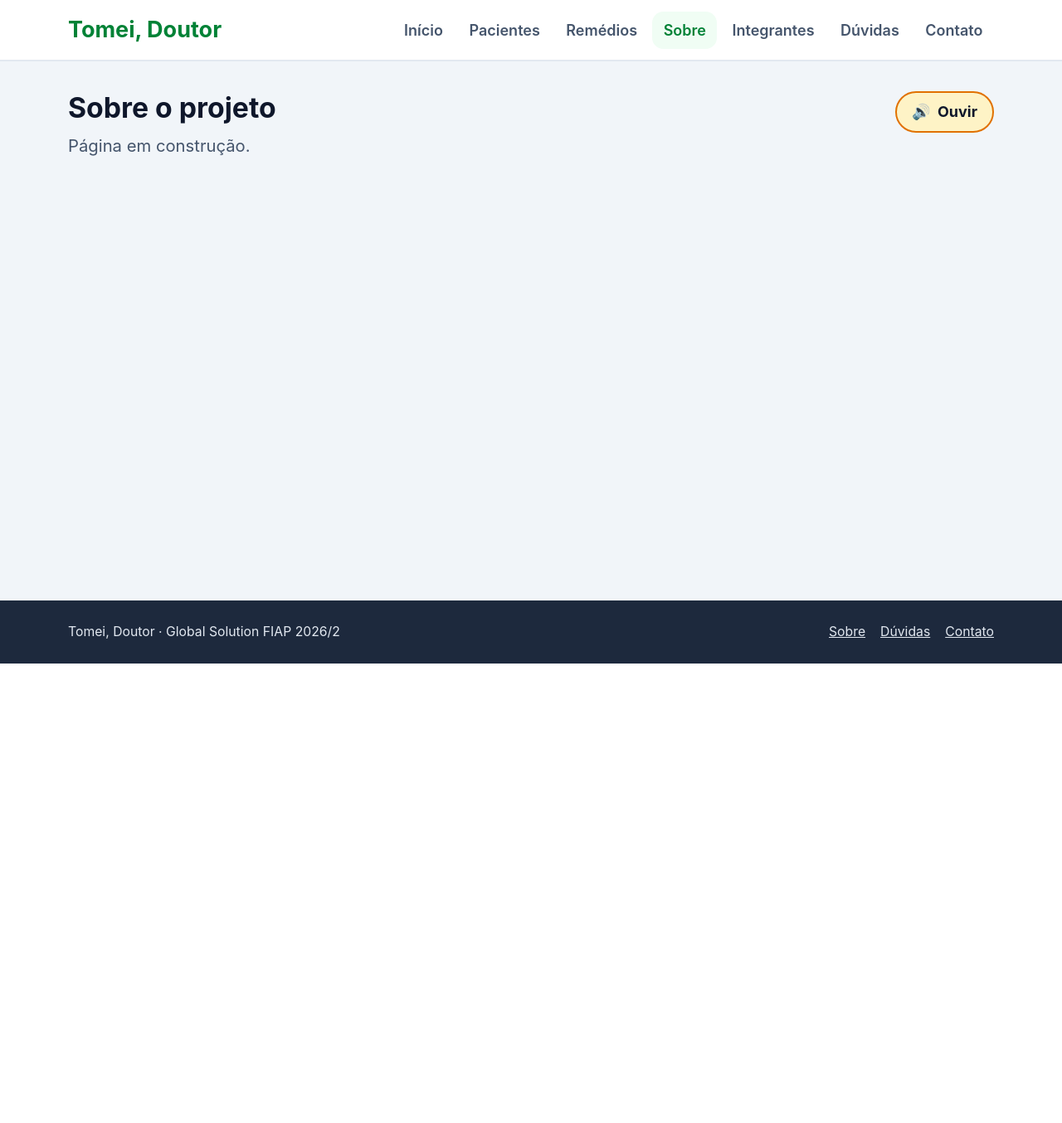
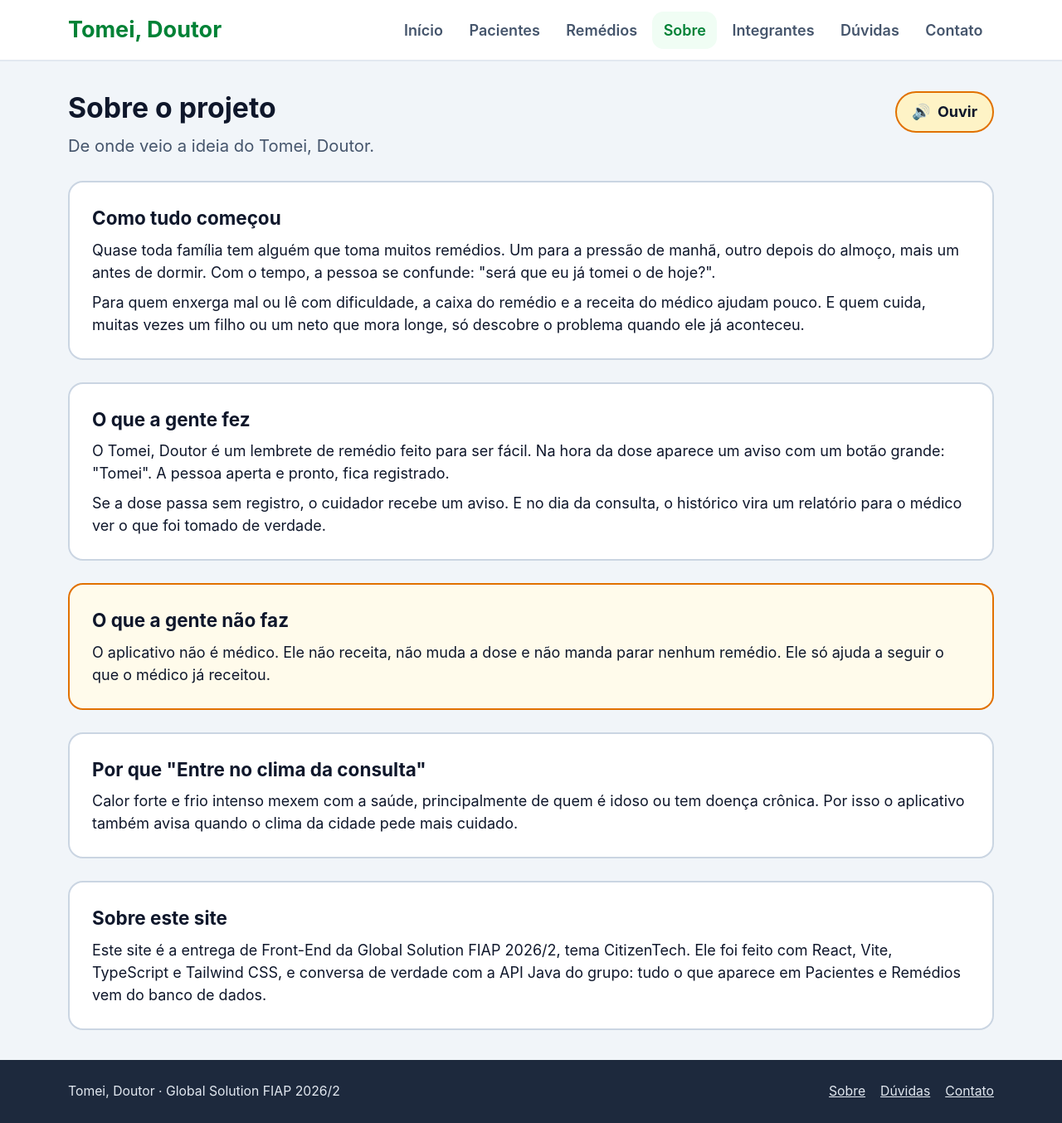
Before and after one commit to KaiqueZiantoni/front-gs2-fiap, a React (Vite) app: page /sobre in a window 1280 px wide. Shown: the whole page at 83% size. Before the commit the page ends 800 px from the top, so only its background shows below. Built offline with nearby package versions, Linux system fonts and the light colour scheme.

Commit message:
Adiciona pagina Sobre o projeto

```diff
--- a/src/pages/Sobre.tsx
+++ b/src/pages/Sobre.tsx
@@ -3,7 +3,58 @@ import Titulo from '../components/Titulo'
 function Sobre() {
   return (
     <div>
-      <Titulo texto="Sobre o projeto" subtitulo="Página em construção." />
+      <Titulo texto="Sobre o projeto" subtitulo="De onde veio a ideia do Tomei, Doutor." />
+
+      <div className="space-y-6">
+        <section className="rounded-2xl border-2 border-slate-300 bg-white p-6">
+          <h2 className="text-xl font-bold">Como tudo começou</h2>
+          <p className="mt-2">
+            Quase toda família tem alguém que toma muitos remédios. Um para a pressão de manhã, outro depois do almoço,
+            mais um antes de dormir. Com o tempo, a pessoa se confunde: "será que eu já tomei o de hoje?".
+          </p>
+          <p className="mt-2">
+            Para quem enxerga mal ou lê com dificuldade, a caixa do remédio e a receita do médico ajudam pouco. E quem
+            cuida, muitas vezes um filho ou um neto que mora longe, só descobre o problema quando ele já aconteceu.
+          </p>
+        </section>
+
+        <section className="rounded-2xl border-2 border-slate-300 bg-white p-6">
+          <h2 className="text-xl font-bold">O que a gente fez</h2>
+          <p className="mt-2">
+            O Tomei, Doutor é um lembrete de remédio feito para ser fácil. Na hora da dose aparece um aviso com um
+            botão grande: "Tomei". A pessoa aperta e pronto, fica registrado.
+          </p>
+          <p className="mt-2">
+            Se a dose passa sem registro, o cuidador recebe um aviso. E no dia da consulta, o histórico vira um
+            relatório para o médico ver o que foi tomado de verdade.
+          </p>
+        </section>
+
+        <section className="rounded-2xl border-2 border-amber-600 bg-amber-50 p-6">
+          <h2 className="text-xl font-bold">O que a gente não faz</h2>
+          <p className="mt-2">
+            O aplicativo não é médico. Ele não receita, não muda a dose e não manda parar nenhum remédio. Ele só ajuda
+            a seguir o que o médico já receitou.
+          </p>
+        </section>
+
+        <section className="rounded-2xl border-2 border-slate-300 bg-white p-6">
+          <h2 className="text-xl font-bold">Por que "Entre no clima da consulta"</h2>
+          <p className="mt-2">
+            Calor forte e frio intenso mexem com a saúde, principalmente de quem é idoso ou tem doença crônica. Por
+            isso o aplicativo também avisa quando o clima da cidade pede mais cuidado.
+          </p>
+        </section>
+
+        <section className="rounded-2xl border-2 border-slate-300 bg-white p-6">
+          <h2 className="text-xl font-bold">Sobre este site</h2>
+          <p className="mt-2">
+            Este site é a entrega de Front-End da Global Solution FIAP 2026/2, tema CitizenTech. Ele foi feito com
+            React, Vite, TypeScript e Tailwind CSS, e conversa de verdade com a API Java do grupo: tudo o que aparece
+            em Pacientes e Remédios vem do banco de dados.
+          </p>
+        </section>
+      </div>
     </div>
   )
 }
```
